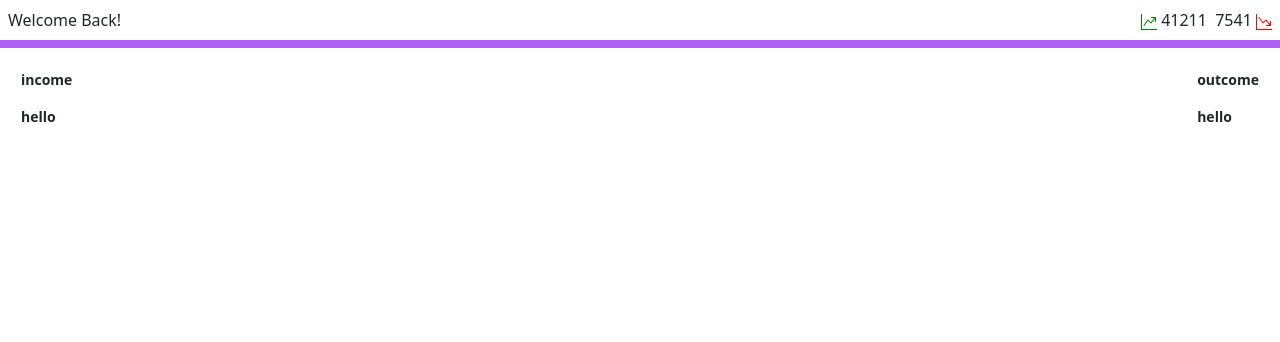
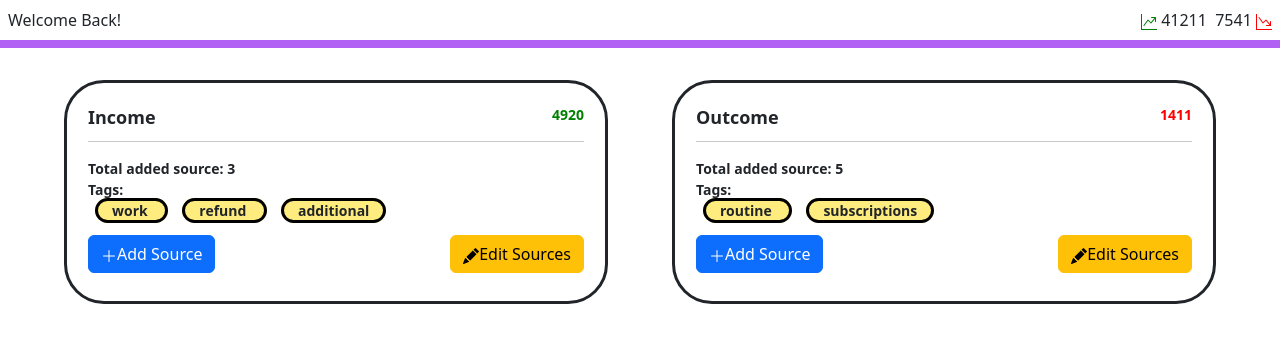
Before and after one commit to TarasIskiv/Finances-Tracker, an Angular app in the folder finances-tracker/: page / in a window 1280 px wide. Shown: the top 342 px of the page. Built offline with nearby package versions, Linux system fonts and the light colour scheme.

Commit message:
FInished UI for Single Source

```diff
--- a/finances-tracker/src/app/app.component.html
+++ b/finances-tracker/src/app/app.component.html
@@ -1,2 +1,4 @@
 <app-header [income]="41211" [outcome]="7541"></app-header>
-<app-finances-settings></app-finances-settings>
+<div style="padding:2em; height:36vh; width: 100vw">
+    <app-finances-settings></app-finances-settings>
+</div>
--- a/finances-tracker/src/app/finances-configuration/finances-settings/finances-settings.component.css
+++ b/finances-tracker/src/app/finances-configuration/finances-settings/finances-settings.component.css
@@ -0,0 +1,8 @@
+.source {
+    height: 100%;
+    border: solid;
+    border-radius: 40px;
+    margin: 0em 2em;
+    display: inline-block;
+    width: 100%;
+}
--- a/finances-tracker/src/app/finances-configuration/finances-settings/finances-settings.component.html
+++ b/finances-tracker/src/app/finances-configuration/finances-settings/finances-settings.component.html
@@ -1,5 +1,5 @@
-<div class="d-flex justify-content-between">
-    <div *ngFor="let type of sourceTypes">
+<div class="d-flex justify-content-between h-100 w-100">
+    <div class="source" *ngFor="let type of sourceTypes">
         <app-source-result [sourceType]="type" [sources]="getSourcesByType(type)"></app-source-result>
     </div>
 </div>
--- a/finances-tracker/src/app/finances-configuration/source-result/source-result.component.css
+++ b/finances-tracker/src/app/finances-configuration/source-result/source-result.component.css
@@ -3,4 +3,22 @@
     padding: 1.5em;
     font-weight: bold;
     font-size: 14px;
+    height: 100%;
 }
+
+p
+{
+    font-size: 18px;
+    font-weight: bold;
+    margin-bottom: -.8em;
+}
+
+.tag
+{
+    border: solid;
+    border-color: black;
+    margin: .5em;
+    border-radius: 20px;
+    padding: 0em 1em;
+    background-color: rgb(255, 236, 127);
+}
--- a/finances-tracker/src/app/finances-configuration/source-result/source-result.component.html
+++ b/finances-tracker/src/app/finances-configuration/source-result/source-result.component.html
@@ -1,7 +1,32 @@
 <div class="content">
-    <p>{{sourceType}}</p>
+    <div class="d-flex justify-content-between">
+        <p>{{sourceType}}</p>
+        <span [ngStyle]="{'color': isIncome()  ? 'green' : 'red'}" >{{getSourceAmountsSum}}</span>
+    </div>
+    <hr/>
     <div *ngIf="sources.length > 0; else emptySources">
-        hello
+        <span>Total added source: {{sources.length}}</span>
+        <br/>
+        <span>Tags:</span>
+        <br/>
+        <div class="d-flex justify-content-start"></div>
+        <span class="tag" *ngFor="let tag of getDistinctSourceTags">
+           {{tag}}
+        </span>
+    </div>
+    <div class="d-flex justify-content-between" style="padding-top: 1em;">
+        <button class="btn btn-primary">
+            <svg xmlns="http://www.w3.org/2000/svg" width="16" height="16" fill="currentColor" class="bi bi-plus-lg" viewBox="0 0 16 16">
+                <path fill-rule="evenodd" d="M8 2a.5.5 0 0 1 .5.5v5h5a.5.5 0 0 1 0 1h-5v5a.5.5 0 0 1-1 0v-5h-5a.5.5 0 0 1 0-1h5v-5A.5.5 0 0 1 8 2"/>
+              </svg>
+            <span>Add Source</span>
+        </button>
+        <button class="btn btn-warning">
+            <svg xmlns="http://www.w3.org/2000/svg" width="16" height="16" fill="currentColor" class="bi bi-pencil-fill" viewBox="0 0 16 16">
+                <path d="M12.854.146a.5.5 0 0 0-.707 0L10.5 1.793 14.207 5.5l1.647-1.646a.5.5 0 0 0 0-.708zm.646 6.061L9.793 2.5 3.293 9H3.5a.5.5 0 0 1 .5.5v.5h.5a.5.5 0 0 1 .5.5v.5h.5a.5.5 0 0 1 .5.5v.5h.5a.5.5 0 0 1 .5.5v.207zm-7.468 7.468A.5.5 0 0 1 6 13.5V13h-.5a.5.5 0 0 1-.5-.5V12h-.5a.5.5 0 0 1-.5-.5V11h-.5a.5.5 0 0 1-.5-.5V10h-.5a.5.5 0 0 1-.175-.032l-.179.178a.5.5 0 0 0-.11.168l-2 5a.5.5 0 0 0 .65.65l5-2a.5.5 0 0 0 .168-.11z"/>
+            </svg>
+            <span>Edit Sources</span>
+        </button>
     </div>
     <ng-template #emptySources>
         You need to have at least one source
--- a/finances-tracker/src/app/finances-configuration/source-result/source-result.component.ts
+++ b/finances-tracker/src/app/finances-configuration/source-result/source-result.component.ts
@@ -12,8 +12,18 @@ export class SourceResultComponent
   @Input() sourceType: SourceType = SourceType.Income;
   @Input() sources: Array<SourceDetails> = [];
 
-  getDistinctSourceTags()
+  get getDistinctSourceTags()
   {
     return [... new Set(this.sources.map(source => source.tag))];
   }
+
+  get getSourceAmountsSum()
+  {
+    return this.sources.map(source => source.amount).reduce((sum, curr) => sum += curr);
+  }
+
+  isIncome(): boolean
+  {
+    return this.sourceType === SourceType.Income;
+  }
 }
--- a/finances-tracker/src/app/models/source-type.enum.ts
+++ b/finances-tracker/src/app/models/source-type.enum.ts
@@ -1,5 +1,5 @@
 export enum SourceType
 {
-    Income = 'income',
-    Outcome = 'outcome'
+    Income = 'Income',
+    Outcome = 'Outcome'
 }
```
